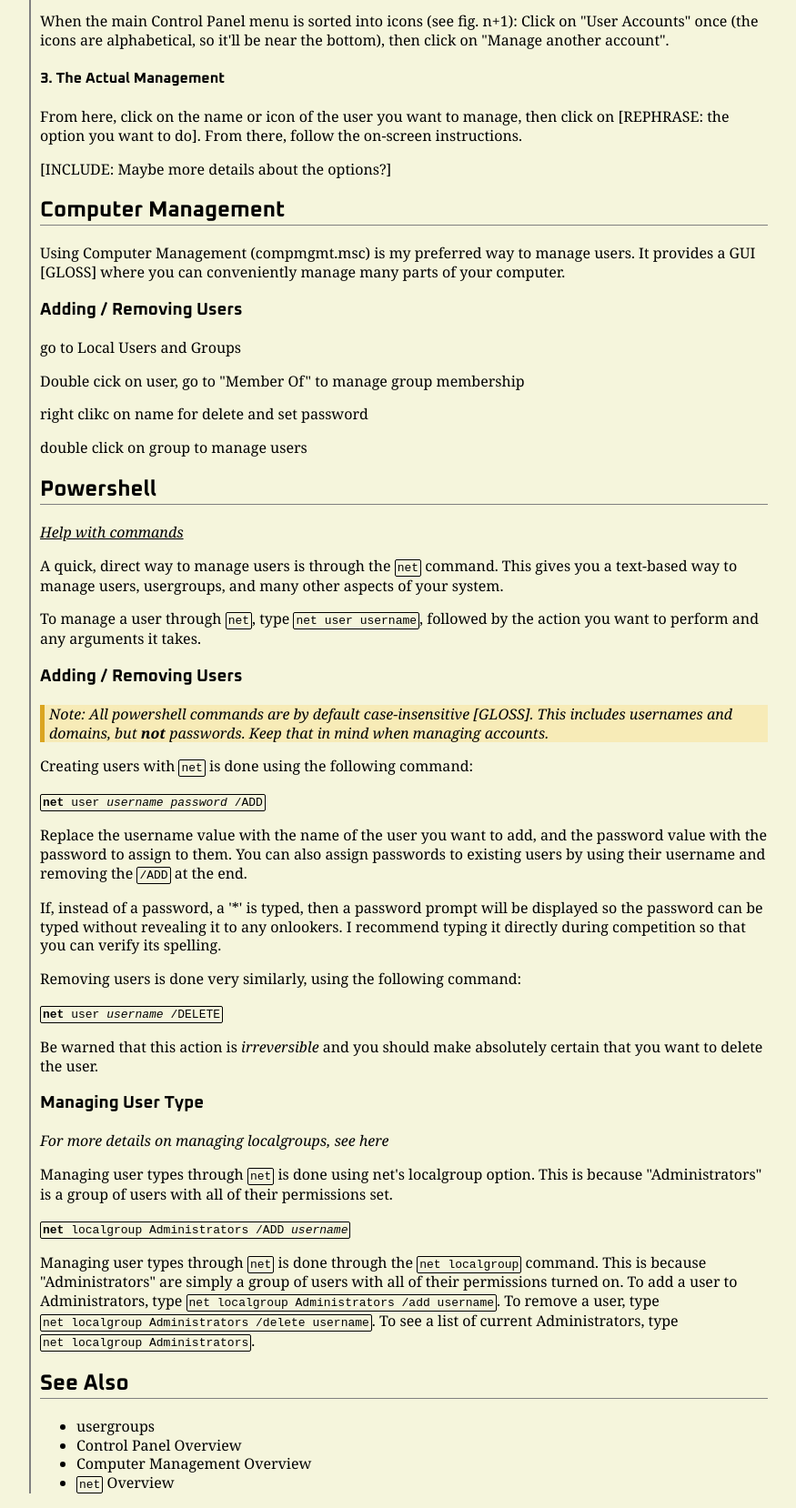
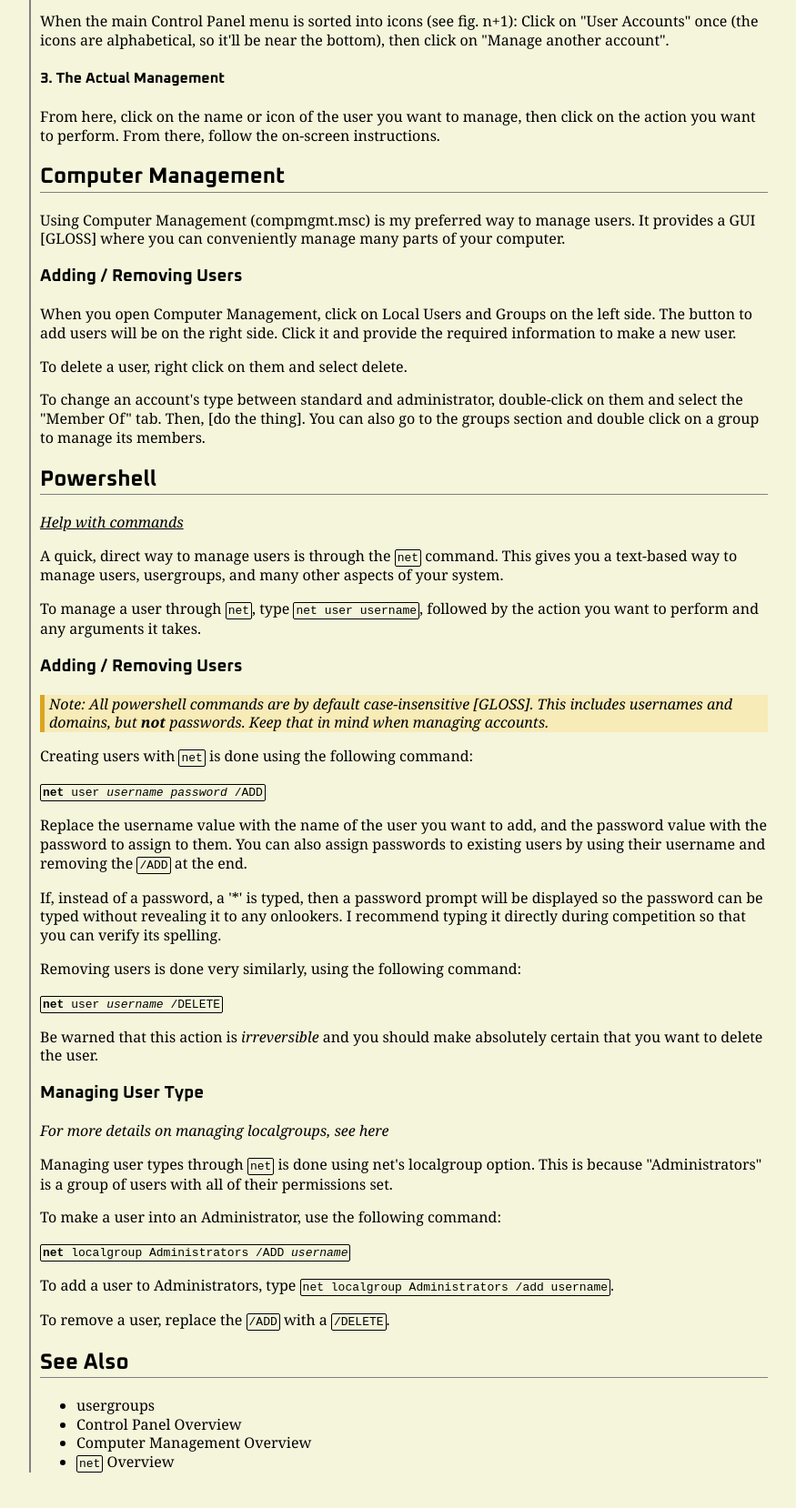
Before and after one commit to benseer0753/benseer0753.github.io, a plain HTML site: page winUsers.html in a window 1280 px wide. Shown: the part 639-2297 px from the top of the page at 91% size, without its empty margins (226-1101 px from the left). After the commit the page ends 2274 px from the top, so only its background shows below. Drawn offline with Linux system fonts and the light colour scheme.

Commit message:
index
here it is buster

```diff
--- a/winUsers.html
+++ b/winUsers.html
@@ -33,17 +33,18 @@ The third is to open the Run dialogue with WIN-r, typing in "Control Panel", and
 </p>
 
 <h4>3. The Actual Management</h4>
-<p> From here, click on the name or icon of the user you want to manage, then click on [REPHRASE: the option you want to do]. From there, follow the on-screen instructions.
-<p> [INCLUDE: Maybe more details about the options?]</p>
+<p> From here, click on the name or icon of the user you want to manage, then click on the action you want to perform. From there, follow the on-screen instructions.
 
 <h2> Computer Management </h2>
 <p> Using Computer Management (compmgmt.msc) is my preferred way to manage users. It provides a GUI [GLOSS] where you can conveniently manage many parts of your computer.</p>
 
 <h3> Adding / Removing Users</h3>
-<p> go to Local Users and Groups</p>
-<p> Double cick on user, go to "Member Of" to manage group membership</p>
-<p> right clikc on name for delete and set password</p>
-<p> double click on group to manage users</p>
+<p>When you open Computer Management, click on Local Users and Groups on the left side. The button to add users will be on the right side.
+Click it and provide the required information to make a new user.</p>
+<p>To delete a user, right click on them and select delete.</p>
+
+<p>To change an account's type between standard and administrator, double-click on them and select the "Member Of" tab. Then, [do the thing].
+You can also go to the groups section and double click on a group to manage its members.</p>
 
 <h2> Powershell </h2>
 <p><i><u>Help with commands</u></i></p>
@@ -68,9 +69,11 @@ You can also assign passwords to existing users by using their username and remo
 
 <p><i>For more details on managing localgroups, see here</i></p>
 <p> Managing user types through <code>net</code> is done using net's localgroup option. This is because "Administrators" is a group of users with all of their permissions set.</p>
+<p>To make a user into an Administrator, use the following command:</p>
 <p><code><b>net</b>&nbsplocalgroup&nbspAdministrators&nbsp/ADD&nbsp<i>username</i></code></p>
-<p> Managing user types through <code>net</code> is done through the <code>net&nbsplocalgroup</code> command. This is because "Administrators" are simply a group of users with all of their permissions turned on. To add a user to Administrators, type <code>net&nbsplocalgroup&nbspAdministrators&nbsp/add&nbspusername</code>.
-To remove a user, type <code>net&nbsplocalgroup&nbspAdministrators&nbsp/delete&nbspusername</code>. To see a list of current Administrators, type <code>net&nbsplocalgroup&nbspAdministrators</code>.</p>
+<p>To add a user to Administrators, type <code>net&nbsplocalgroup&nbspAdministrators&nbsp/add&nbspusername</code>.
+<p>To remove a user, replace the <code>/ADD</code> with a <code>/DELETE</code>.</p>
+
 
 <h2> See Also </h2>
 <ul>
```
Also changed, not shown: index.html (added, +30 -0 lines), winFirewall.html (+9 -0 lines).
